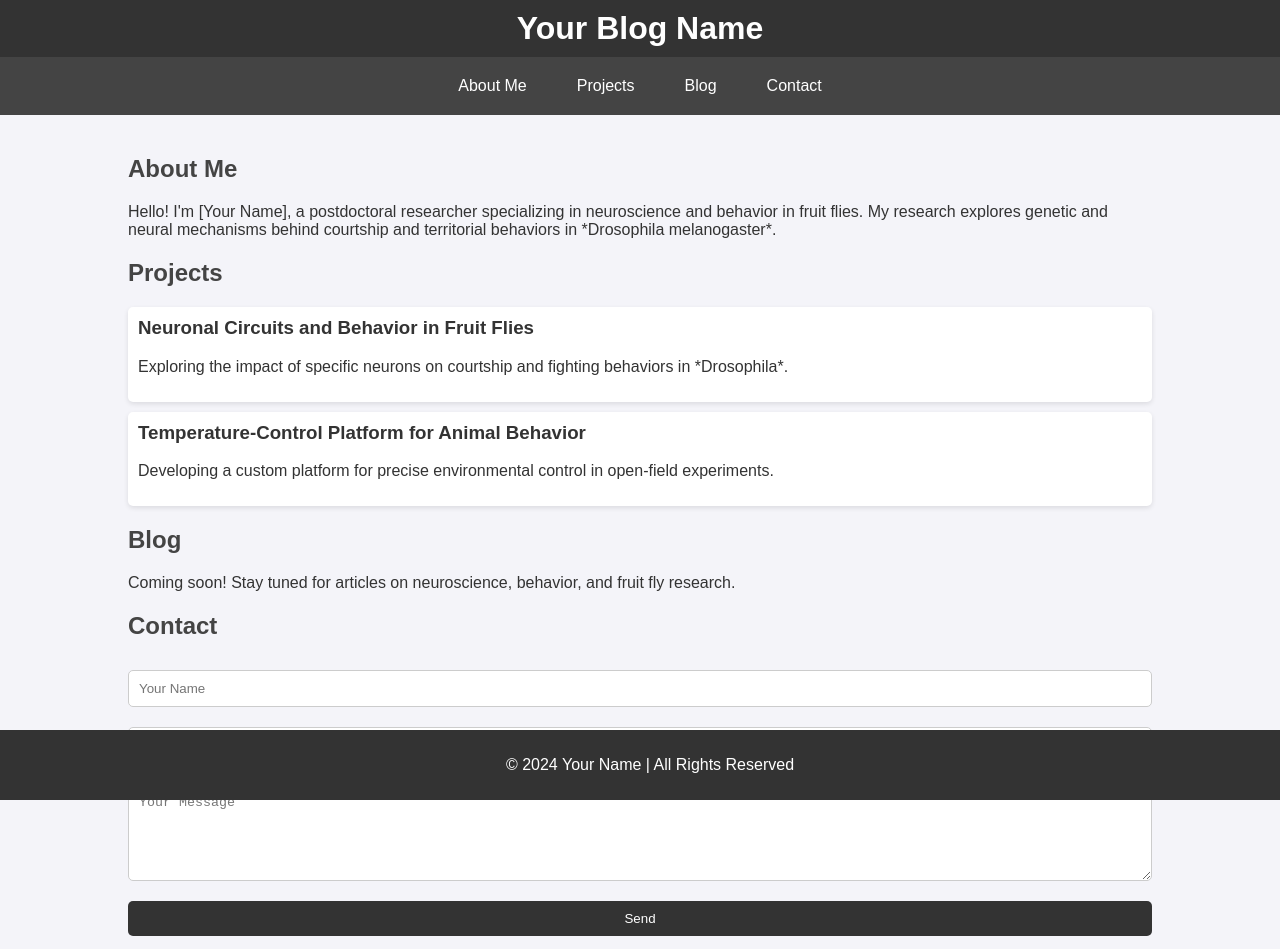
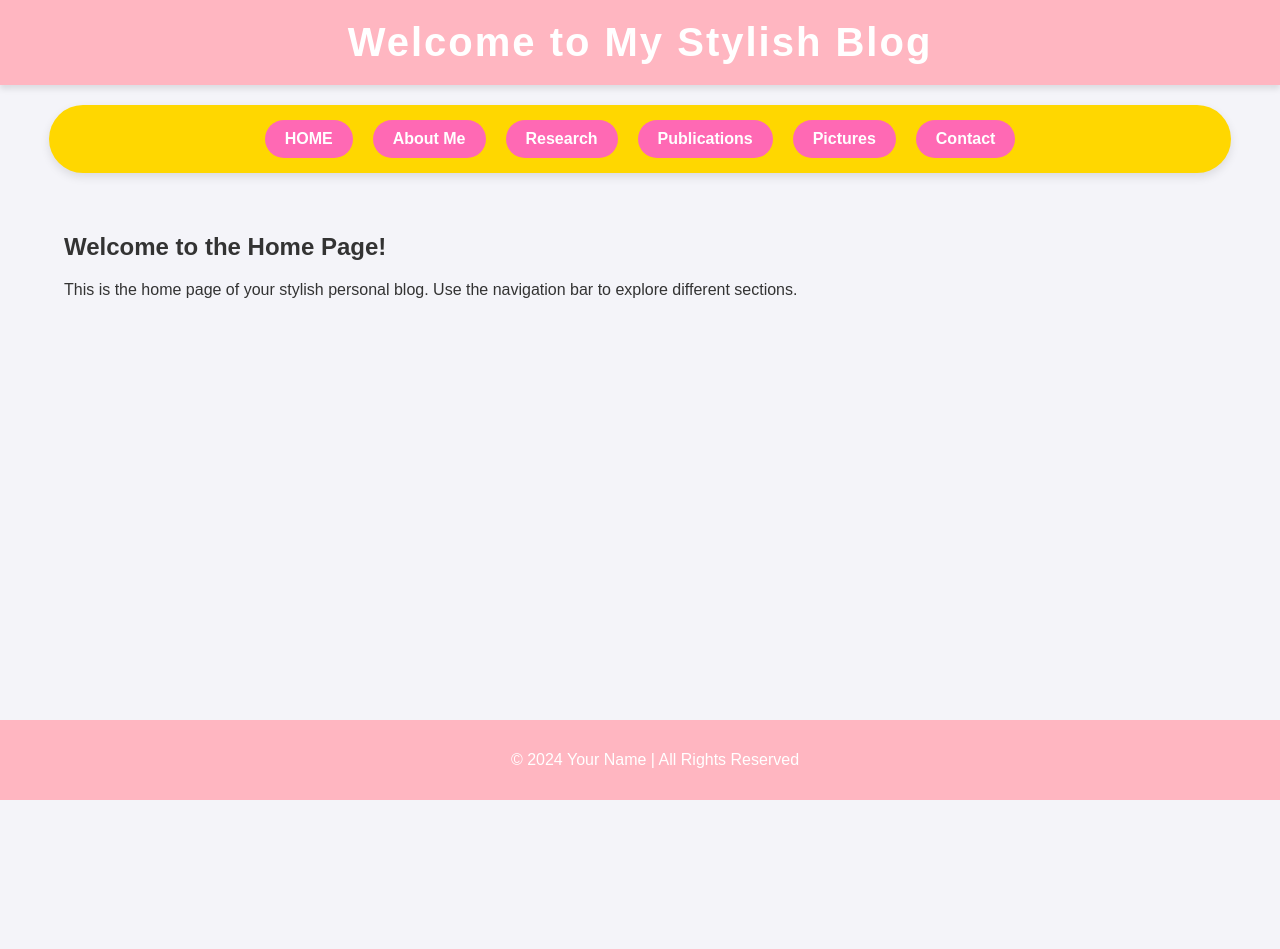
Before and after one commit to catlearner/gaocan, a plain HTML site: page index.html in a window 1280 px wide. After the commit the page ends 800 px from the top, so only its background shows below. Drawn offline with Linux system fonts and the light colour scheme.

Commit message:
Add files via upload

```diff
--- a/index.html
+++ b/index.html
@@ -4,7 +4,7 @@
     <meta charset="UTF-8">
     <meta name="viewport" content="width=device-width, initial-scale=1.0">
     <meta http-equiv="X-UA-Compatible" content="ie=edge">
-    <title>Your Blog</title>
+    <title>Home - Your Stylish Blog</title>
     <style>
         body {
             font-family: 'Arial', sans-serif;
@@ -14,131 +14,73 @@
             color: #333;
         }
         header {
-            background-color: #333;
+            background-color: #FFB6C1; /* Light pink */
             color: #fff;
-            padding: 10px 20px;
+            padding: 20px;
             text-align: center;
+            box-shadow: 0 4px 6px rgba(0, 0, 0, 0.1);
         }
         header h1 {
             margin: 0;
+            font-size: 2.5em;
+            letter-spacing: 2px;
         }
         nav {
             display: flex;
             justify-content: center;
-            background-color: #444;
-            padding: 10px;
+            background-color: #FFD700; /* Golden yellow */
+            padding: 15px;
+            border-radius: 50px;
+            margin: 20px auto;
+            width: 90%;
+            box-shadow: 0 4px 10px rgba(0, 0, 0, 0.1);
         }
         nav a {
-            color: white;
+            color: #fff;
             text-decoration: none;
             padding: 10px 20px;
-            margin: 0 5px;
+            margin: 0 10px;
+            border-radius: 30px;
+            font-weight: bold;
+            background-color: #FF69B4; /* Hot pink */
         }
         nav a:hover {
-            background-color: #555;
+            background-color: #FF8C00; /* Dark orange */
         }
         .container {
-            width: 80%;
+            width: 90%;
             margin: 0 auto;
             padding: 20px;
         }
-        .section {
-            margin: 20px 0;
-        }
-        .section h2 {
-            color: #444;
-        }
         footer {
-            background-color: #333;
+            background-color: #FFB6C1; /* Light pink */
             color: #fff;
             text-align: center;
-            padding: 10px;
+            padding: 15px;
             position: fixed;
             width: 100%;
             bottom: 0;
-        }
-        .project-item {
-            background-color: #fff;
-            padding: 10px;
-            margin: 10px 0;
-            border-radius: 5px;
-            box-shadow: 0 2px 5px rgba(0, 0, 0, 0.1);
-        }
-        .project-item h3 {
-            margin-top: 0;
-        }
-        .contact-form {
-            display: flex;
-            flex-direction: column;
-        }
-        .contact-form input, .contact-form textarea {
-            margin: 10px 0;
-            padding: 10px;
-            border: 1px solid #ccc;
-            border-radius: 5px;
-        }
-        .contact-form input[type="submit"] {
-            background-color: #333;
-            color: #fff;
-            border: none;
-            cursor: pointer;
-        }
-        .contact-form input[type="submit"]:hover {
-            background-color: #555;
         }
     </style>
 </head>
 <body>
 
 <header>
-    <h1>Your Blog Name</h1>
+    <h1>Welcome to My Stylish Blog</h1>
 </header>
 
 <nav>
-    <a href="#about">About Me</a>
-    <a href="#projects">Projects</a>
-    <a href="#blog">Blog</a>
-    <a href="#contact">Contact</a>
+    <a href="index.html">HOME</a>
+    <a href="about.html">About Me</a>
+    <a href="research.html">Research</a>
+    <a href="publications.html">Publications</a>
+    <a href="pictures.html">Pictures</a>
+    <a href="contact.html">Contact</a>
 </nav>
 
 <div class="container">
-
-    <!-- About Me Section -->
-    <div id="about" class="section">
-        <h2>About Me</h2>
-        <p>Hello! I'm [Your Name], a postdoctoral researcher specializing in neuroscience and behavior in fruit flies. My research explores genetic and neural mechanisms behind courtship and territorial behaviors in *Drosophila melanogaster*.</p>
-    </div>
-
-    <!-- Projects Section -->
-    <div id="projects" class="section">
-        <h2>Projects</h2>
-        <div class="project-item">
-            <h3>Neuronal Circuits and Behavior in Fruit Flies</h3>
-            <p>Exploring the impact of specific neurons on courtship and fighting behaviors in *Drosophila*.</p>
-        </div>
-        <div class="project-item">
-            <h3>Temperature-Control Platform for Animal Behavior</h3>
-            <p>Developing a custom platform for precise environmental control in open-field experiments.</p>
-        </div>
-    </div>
-
-    <!-- Blog Section -->
-    <div id="blog" class="section">
-        <h2>Blog</h2>
-        <p>Coming soon! Stay tuned for articles on neuroscience, behavior, and fruit fly research.</p>
-    </div>
-
-    <!-- Contact Section -->
-    <div id="contact" class="section">
-        <h2>Contact</h2>
-        <form class="contact-form">
-            <input type="text" name="name" placeholder="Your Name" required>
-            <input type="email" name="email" placeholder="Your Email" required>
-            <textarea name="message" placeholder="Your Message" rows="5" required></textarea>
-            <input type="submit" value="Send">
-        </form>
-    </div>
-
+    <h2>Welcome to the Home Page!</h2>
+    <p>This is the home page of your stylish personal blog. Use the navigation bar to explore different sections.</p>
 </div>
 
 <footer>
--- /dev/null
+++ b/style.css
@@ -0,0 +1,63 @@
+/* style.css */
+body {
+    font-family: 'Arial', sans-serif;
+    margin: 0;
+    padding: 0;
+    background-color: #f4f4f9;
+    color: #333;
+}
+
+header {
+    background-color: #FFB6C1;
+    color: #fff;
+    padding: 20px;
+    text-align: center;
+    box-shadow: 0 4px 6px rgba(0, 0, 0, 0.1);
+}
+
+header h1 {
+    margin: 0;
+    font-size: 2.5em;
+    letter-spacing: 2px;
+}
+
+nav {
+    display: flex;
+    justify-content: center;
+    background-color: #FFD700;
+    padding: 15px;
+    border-radius: 50px;
+    margin: 20px auto;
+    width: 90%;
+    box-shadow: 0 4px 10px rgba(0, 0, 0, 0.1);
+}
+
+nav a {
+    color: #fff;
+    text-decoration: none;
+    padding: 10px 20px;
+    margin: 0 10px;
+    border-radius: 30px;
+    font-weight: bold;
+    background-color: #FF69B4;
+}
+
+nav a:hover {
+    background-color: #FF8C00;
+}
+
+footer {
+    background-color: #FFB6C1;
+    color: #fff;
+    text-align: center;
+    padding: 15px;
+    position: fixed;
+    width: 100%;
+    bottom: 0;
+}
+
+.container {
+    width: 80%;
+    margin: 0 auto;
+    padding: 20px;
+}
```
Also changed, not shown: about.html (added, +34 -0 lines), contact.html (added, +39 -0 lines), pictures.html (added, +34 -0 lines), publications.html (added, +34 -0 lines), research.html (added, +34 -0 lines).
